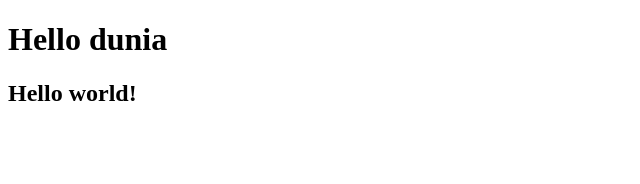
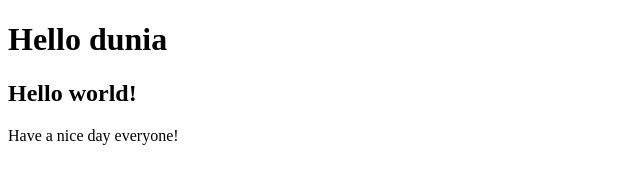
Before and after one commit to argasecondaccount/belajar-kolaborasi, a plain HTML site: page index.html in a window 1280 px wide. Shown: the whole page, without its empty margins (0-640 px from the left). Drawn offline with Linux system fonts and the light colour scheme.

Commit message:
menambahkan paragraf

```diff
--- a/index.html
+++ b/index.html
@@ -8,5 +8,6 @@
 <body>
     <h1>Hello dunia</h1>
     <h2>Hello world!</h2>
+    <p>Have a nice day everyone!</p>
 </body>
 </html>
```
